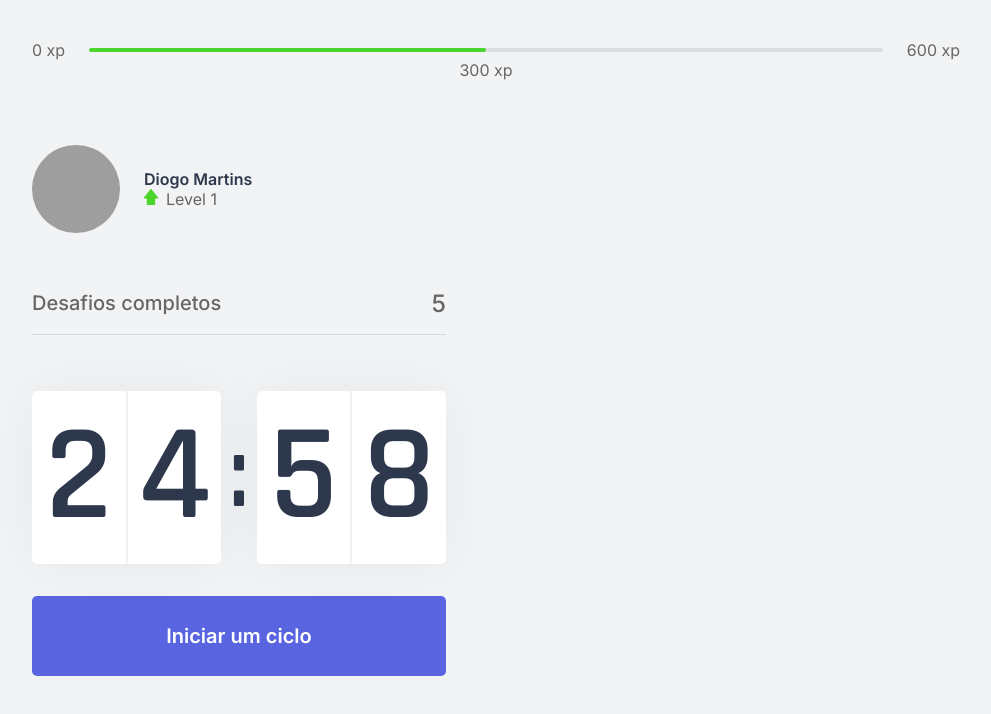
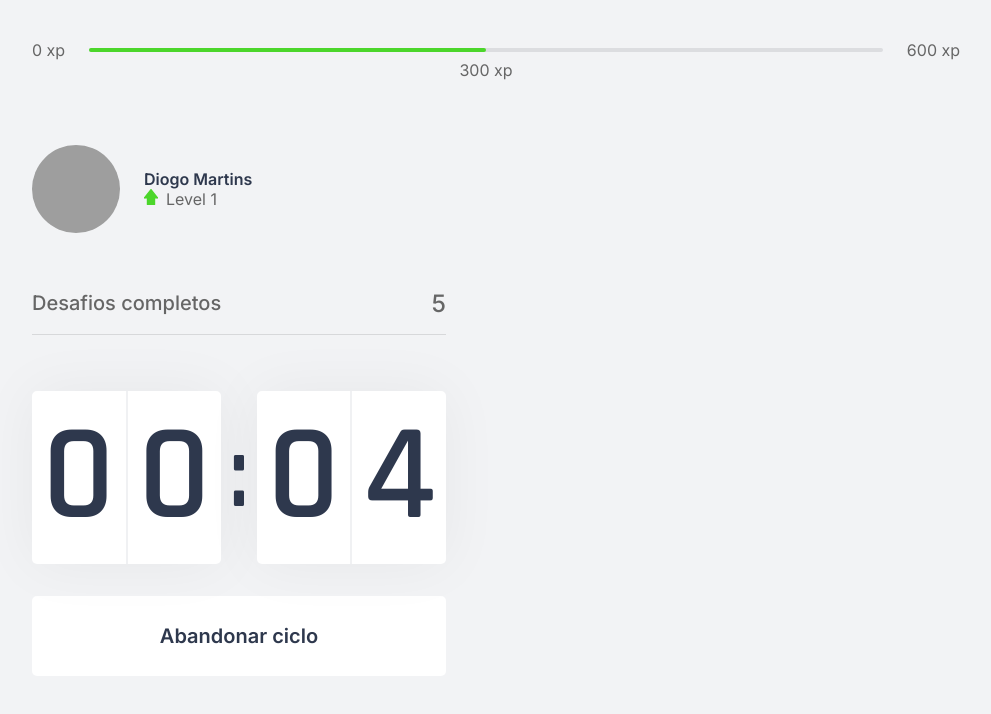
Before and after one commit to DiogoM14/move.it, a Next.js app in the folder front-end/: page / in a window 1280 px wide. Both pictures are taken after a click on the button "Iniciar um ciclo". Shown: the top 714 px of the page, without its empty margins (144-1135 px from the left). Built offline with nearby package versions, Linux system fonts and the light colour scheme; grey boxes are pictures that could not be loaded.

Commit message:
Counter button states

```diff
--- a/front-end/src/components/Countdown.tsx
+++ b/front-end/src/components/Countdown.tsx
@@ -1,9 +1,12 @@
 import { useState, useEffect } from 'react'
 import styles from '../styles/components/Countdown.module.css'
 
+let countdownTimeout: NodeJS.Timeout
+
 export function Countdown() {
-  const [time, setTime] = useState(25 * 60);
-  const [active, setActive] = useState(false);
+  const [time, setTime] = useState(0.1 * 60);
+  const [isActive, setIsActive] = useState(false);
+  const [hasFinished, setIsFinished] = useState(false);
 
   const minutes = Math.floor(time / 60);
   const seconds = time % 60;
@@ -12,16 +15,25 @@ export function Countdown() {
   const [secondLeft, secondRight] = String(seconds).padStart(2, '0').split('');
 
   const startCountdown = () => {
-    setActive(true);
+    setIsActive(true);
+  }
+
+  const resetCountDown = () => {
+    clearTimeout(countdownTimeout);
+    setIsActive(false);
+    setTime(0.1 * 60);
   }
 
   useEffect(() => {
-    if (active && time > 0) {
-      setTimeout(() => {
+    if (isActive && time > 0) {
+      countdownTimeout = setTimeout(() => {
         setTime(time -1)
       }, 1000)
+    } else if (isActive && time === 0) {
+      setIsFinished(true);
+      setIsActive(false);
     }
-  }, [active, time])
+  }, [isActive, time])
 
   return (
     <div>
@@ -37,6 +49,15 @@ export function Countdown() {
         </div>
       </div>
 
+      {isActive ? (
+        <button
+          type="button"
+          className={`${styles.countdownButton} ${styles.countdownButtonActive}`}
+          onClick={resetCountDown}
+        >
+          Abandonar ciclo
+        </button>
+      ) : (
         <button
           type="button"
           className={styles.countdownButton}
@@ -44,6 +65,7 @@ export function Countdown() {
         >
           Iniciar um ciclo
         </button>
+      )}
     </div>
     )
   }
--- a/front-end/src/styles/components/Countdown.module.css
+++ b/front-end/src/styles/components/Countdown.module.css
@@ -62,3 +62,13 @@
 .countdownButton:hover {
   background: var(--blue-dark);
 }
+
+.countdownButtonActive {
+  background-color:  var(--white);
+  color: var(--title);
+}
+
+.countdownButtonActive:hover{
+  background: var(--red);
+  color: var(--white);
+}
```
Lines whose indentation alone changed are shown as unchanged.
